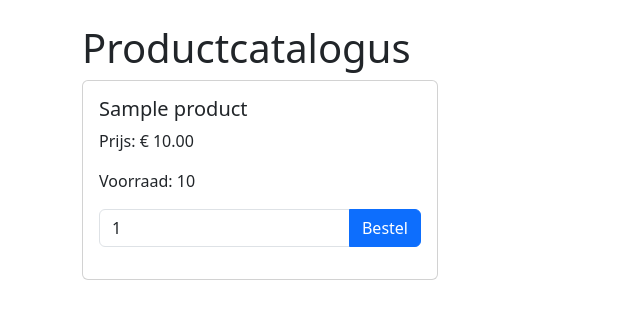
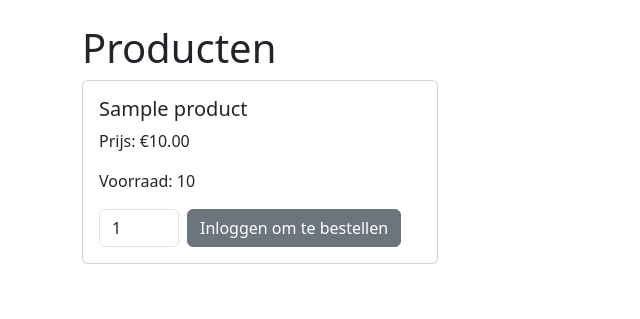
Before and after one commit to jarovde/buisness-app, a Flask app: page / in a window 1280 px wide. Shown: the part 56-375 px from the top of the page, without its empty margins (0-640 px from the left). Run offline with Flask 3, Linux system fonts and the light colour scheme; tables that the repository leaves empty hold one stand-in row (values such as "Sample post").

Commit message:
index.html

```diff
--- a/snoep-app/templates/index.html
+++ b/snoep-app/templates/index.html
@@ -1,26 +1,26 @@
 {% extends 'base.html' %}
 {% block content %}
-<h1>Productcatalogus</h1>
+<h1>Producten</h1>
 <div class="row">
   {% for product in products %}
-    <div class="col-md-4 mb-3">
-      <div class="card">
+  <div class="col-md-4">
+    <div class="card mb-3">
       <div class="card-body">
         <h5 class="card-title">{{ product.name }}</h5>
-          <p>Prijs: &euro; {{ "%.2f"|format(product.price) }}</p>
+        <p>Prijs: €{{ "%.2f"|format(product.price) }}</p>
         <p>Voorraad: {{ product.stock }}</p>
-          <form method="POST" action="{{ url_for('order') }}">
+        <form action="{{ url_for('order') }}" method="POST" class="d-flex gap-2">
           <input type="hidden" name="product_id" value="{{ product.id }}">
-            <div class="input-group mb-3">
-              <input type="number" name="quantity" class="form-control" value="1" min="1" max="{{ product.stock }}">
-              <button type="submit" class="btn btn-primary">Bestel</button>
-            </div>
+          <input type="number" name="quantity" min="1" max="{{ product.stock }}" value="1" class="form-control" style="width: 80px;">
+          {% if session.get('user_id') %}
+          <button type="submit" class="btn btn-primary">Bestellen</button>
+          {% else %}
+          <a href="{{ url_for('login') }}" class="btn btn-secondary">Inloggen om te bestellen</a>
+          {% endif %}
         </form>
       </div>
     </div>
   </div>
-  {% else %}
-    <p>Geen producten beschikbaar.</p>
   {% endfor %}
 </div>
 {% endblock %}
```
Lines whose indentation alone changed are shown as unchanged.
